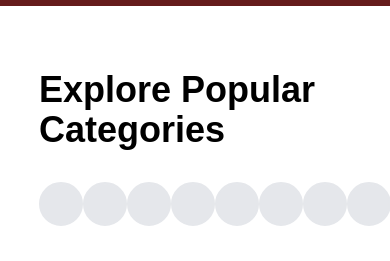
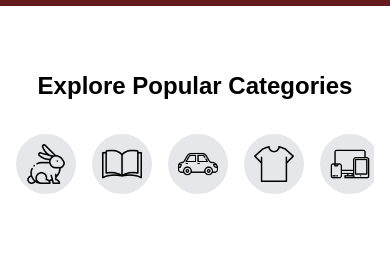
Before and after one commit to harisalimughal/FastMart, a React (Create React App) app in the folder fastmart/: page / in a window 390 px wide. Shown: the part 126-387 px from the top of the page. Built offline with nearby package versions, Linux system fonts and the light colour scheme; the HTML template or start-up script is replaced by a standard one; a web font is replaced by a local one.

Commit message:
Make the categories section responsive by handling the x overflow

```diff
--- a/fastmart/src/components/CategorySection.jsx
+++ b/fastmart/src/components/CategorySection.jsx
@@ -12,45 +12,45 @@ import sports from '../assets/categories/sports.png'
 
 function CategorySection() {
     return (
-        <div className='flex flex-col gap-8 w-4/5 mx-auto'>
+        <div className='flex flex-col gap-8 w-11/12 md:w-4/5 mx-auto'>
             {/* Header */}
-            <h1 className='text-4xl font-bold w-fit mx-auto'>
+            <h1 className='text-2xl md:text-4xl font-bold w-fit mx-auto'>
                 Explore Popular Categories
             </h1>
 
             {/* Categories */}
-            <div className='flex justify-between'>
+            <div className='flex justify-between gap-4 md:gap-0 overflow-x-auto'>
 
-                <button className='bg-gray-200 rounded-full p-5 border-2 hover:border-black transition duration-300'>
-                    <img src={animal} className='w-14' alt='animal'></img>
+                <button className='bg-gray-200 rounded-full p-2 md:p-5 border-2 hover:border-black transition duration-300'>
+                    <img src={animal} className='w-14 min-w-10 min-h-10' alt='animal'></img>
                 </button>
 
-                <button className='bg-gray-200 rounded-full p-5 border-2 hover:border-black transition duration-300'>
-                    <img src={book} className='w-14' alt='book'></img>
+                <button className='bg-gray-200 rounded-full p-2 md:p-5 border-2 hover:border-black transition duration-300'>
+                    <img src={book} className='w-14 min-w-10 min-h-10' alt='book'></img>
                 </button>
 
-                <button className='bg-gray-200 rounded-full p-5 border-2 hover:border-black transition duration-300'>
-                    <img src={car} className='w-14' alt='car'></img>
+                <button className='bg-gray-200 rounded-full p-2 md:p-5 border-2 hover:border-black transition duration-300'>
+                    <img src={car} className='w-14 min-w-10 min-h-10' alt='car'></img>
                 </button>
 
-                <button className='bg-gray-200 rounded-full p-5 border-2 hover:border-black transition duration-300'>
-                    <img src={clothing} className='w-14' alt='clothing'></img>
+                <button className='bg-gray-200 rounded-full p-2 md:p-5 border-2 hover:border-black transition duration-300'>
+                    <img src={clothing} className='w-14 min-w-10 min-h-10' alt='clothing'></img>
                 </button>
 
-                <button className='bg-gray-200 rounded-full p-5 border-2 hover:border-black transition duration-300'>
-                    <img src={electronics} className='w-14' alt='electronics'></img>
+                <button className='bg-gray-200 rounded-full p-2 md:p-5 border-2 hover:border-black transition duration-300'>
+                    <img src={electronics} className='w-14 min-w-10 min-h-10' alt='electronics'></img>
                 </button>
 
-                <button className='bg-gray-200 rounded-full p-5 border-2 hover:border-black transition duration-300'>
-                    <img src={gaming} className='w-14' alt='gaming'></img>
+                <button className='bg-gray-200 rounded-full p-2 md:p-5 border-2 hover:border-black transition duration-300'>
+                    <img src={gaming} className='w-14 min-w-10 min-h-10' alt='gaming'></img>
                 </button>
 
-                <button className='bg-gray-200 rounded-full p-5 border-2 hover:border-black transition duration-300'>
-                    <img src={sports} className='w-14' alt='sports'></img>
+                <button className='bg-gray-200 rounded-full p-2 md:p-5 border-2 hover:border-black transition duration-300'>
+                    <img src={sports} className='w-14 min-w-10 min-h-10' alt='sports'></img>
                 </button>
 
-                <button className='bg-gray-200 rounded-full p-5 border-2 hover:border-black transition duration-300'>
-                    <img src={others} className='w-14' alt='others'></img>
+                <button className='bg-gray-200 rounded-full p-2 md:p-5 border-2 hover:border-black transition duration-300'>
+                    <img src={others} className='w-14 min-w-10 min-h-10' alt='others'></img>
                 </button>
 
 
```
